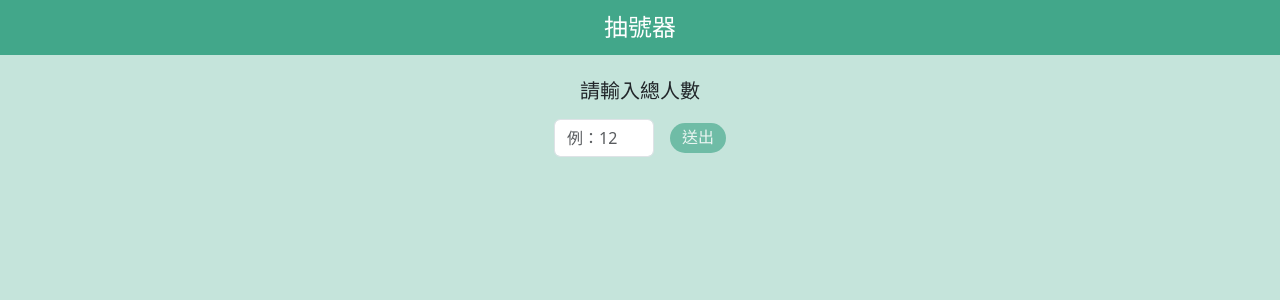
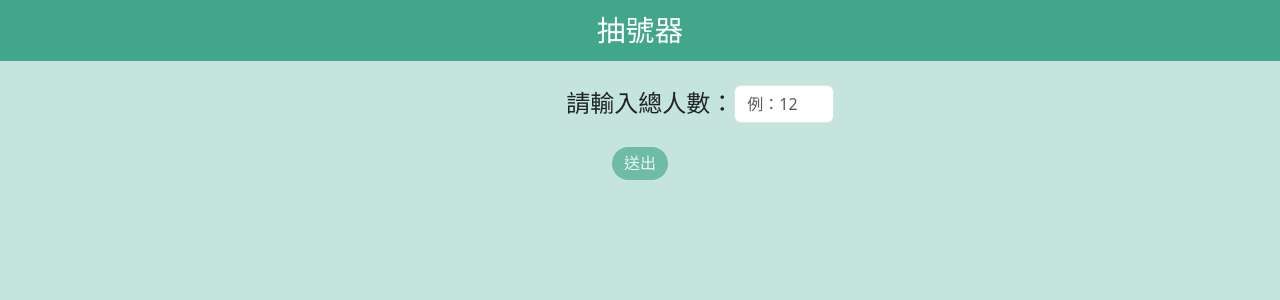
Before and after one commit to YunQi0102/grouping, an Angular app: page / in a window 1280 px wide. Shown: the top 300 px of the page. Built offline with nearby package versions, Linux system fonts and the light colour scheme.

Commit message:
1.版面調整 2.package.json新增指令npx ngh --dir=dist/grouping

```diff
--- a/package.json
+++ b/package.json
@@ -6,7 +6,8 @@
     "start": "ng serve",
     "build": "ng build --base-href=/grouping/",
     "watch": "ng build --watch --configuration development",
-    "test": "ng test"
+    "test": "ng test",
+    "prod": "npx ngh --dir=dist/grouping"
   },
   "private": true,
   "dependencies": {
--- a/src/app/app.component.css
+++ b/src/app/app.component.css
@@ -3,5 +3,5 @@
 }
 
 .navbar h1 {
-  font-size: 1.5rem;
+  font-size: 1.8rem;
 }
--- a/src/app/app.component.html
+++ b/src/app/app.component.html
@@ -19,7 +19,7 @@
                 <button type="button" class="btn-close" data-bs-dismiss="modal" aria-label="Close"></button>
               </div>
               <div class="modal-footer border-0 d-flex justify-content-center g-3">
-                <button type="button" class="btn btn-secondary grouping me-2" data-bs-dismiss="modal">取消</button>
+                <button type="button" class="btn btn-secondary grouping" data-bs-dismiss="modal">取消</button>
                 <button type="button" class="btn btn-primary grouping" data-bs-dismiss="modal"
                   (click)="reset()">確定</button>
               </div>
--- a/src/app/entrance/entrance.component.html
+++ b/src/app/entrance/entrance.component.html
@@ -1,12 +1,17 @@
-<div class="d-flex flex-column align-items-center">
-  <h5 class="mb-3">請輸入總人數</h5>
-  <form class="row g-3 align-items-center">
-    <div class="col-auto">
-      <input #inputNum type="number" [(ngModel)]="inputValue" name="inputNum" class="form-control" min="2"
-        placeholder="例：12">
+<div class="d-flex justify-content-center align-items-center">
+  <form class="w-100">
+    <div class="row g-3 align-items-center">
+      <div class="col-7 pe-0">
+        <h4 class="mb-0 text-end">請輸入總人數：</h4>
+      </div>
+      <div class="col-5 ps-0">
+        <input #inputNum type="number" [(ngModel)]="inputValue" name="inputNum" class="form-control" min="2"
+          placeholder="例：12">
+      </div>
     </div>
-    <div class="col-auto">
-      <button type="button" class="btn btn-primary grouping" [disabled]="!inputValue || inputValue < 2"
+
+    <div class="d-flex flex-column align-items-center">
+      <button type="button" class="btn btn-primary grouping mt-4" [disabled]="!inputValue || inputValue < 2"
         (click)="submitNumber(inputNum.value)">送出</button>
 
       <div class="modal fade" id="submitModal" tabindex="-1" aria-labelledby="submitModalLabel" aria-hidden="true">
--- a/src/app/result/result.component.css
+++ b/src/app/result/result.component.css
@@ -1,4 +1,4 @@
-h5 span {
-  font-size: 2rem;
+h1 span {
+  font-size: 10rem;
   font-weight: bold;
 }
--- a/src/app/result/result.component.html
+++ b/src/app/result/result.component.html
@@ -1,6 +1,6 @@
-<div class="d-flex flex-column align-items-center">
-  <h5 class="mb-3">你是 <span>{{ drawNum }}</span> 號！</h5>
-  <button type="button" class="btn btn-primary grouping" (click)="nextNumber()">
+<div class="d-flex flex-column align-items-center" style="margin-top: 90px;">
+  <h1 class="mb-4">你是 <span>{{ drawNum }}</span> 號！</h1>
+  <button type="button" class="btn btn-primary grouping circle" (click)="nextNumber()">
     {{ remainingCount > 0 ? '下一抽' : '結束' }}
   </button>
 </div>
--- a/src/styles.css
+++ b/src/styles.css
@@ -6,6 +6,14 @@ body {
   line-height: 1.1;
   border: 0;
   border-radius: 50px;
+  padding: 8px 12px;
+}
+
+.btn.circle {
+  width: 90px;
+  height: 90px;
+  padding: 8px;
+  font-size: 1.4rem;
 }
 
 .btn.btn-primary {
```
